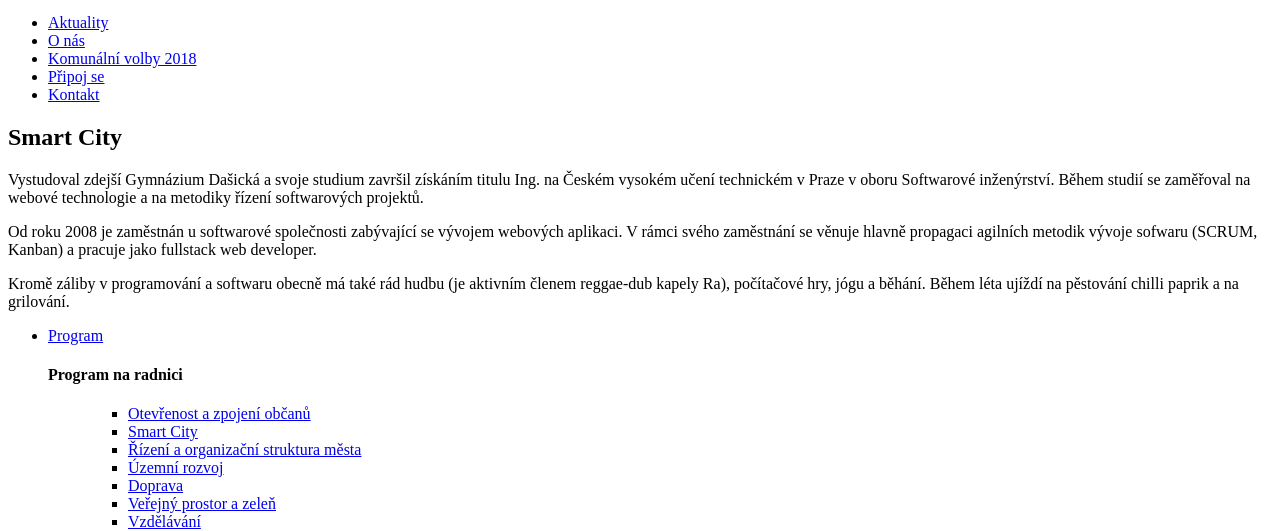
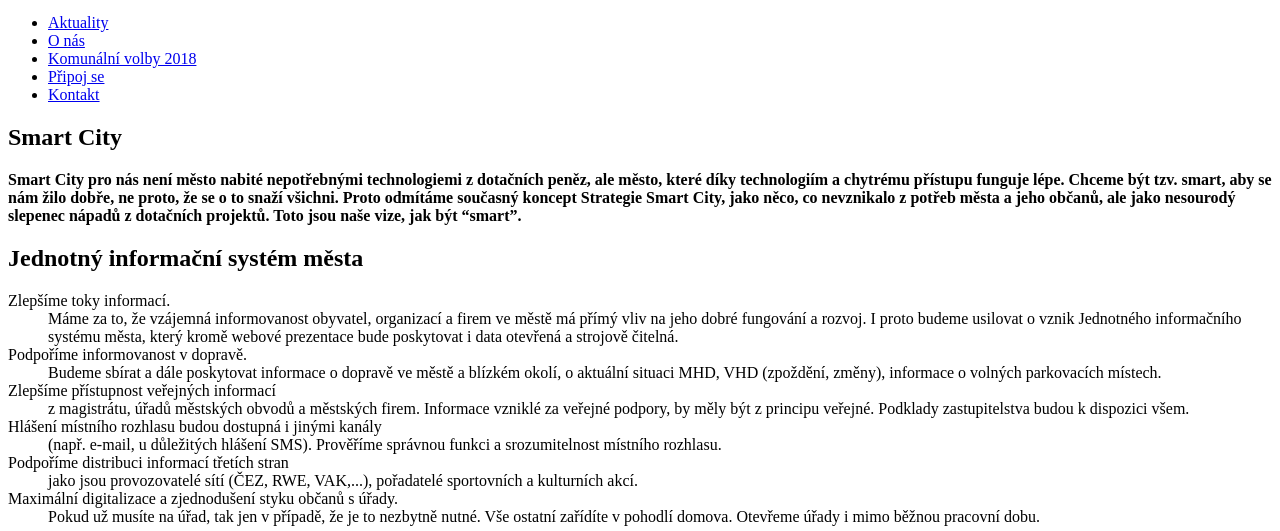
Before and after one commit to pirati-web/pardubice.pirati.cz, a Jekyll site: the page built from _program/smart-city.md, in a window 1280 px wide and 1400 px high, scrolled down 2453 px. Shown: the part 89-620 px from the top of the window. Built offline with Jekyll 4.4.1, drawn with Linux system fonts in a browser that asks for light colours; some of the changed text lies outside the part shown.

Commit message:
[feature] added smart-city

```diff
--- a/_program/smart-city.md
+++ b/_program/smart-city.md
@@ -1,13 +1,47 @@
 ---
 uid: smart-city
+garant: ondrej.karas
 title: Smart City
 img: people/anna-vavreckova.jpg
 perex: Smart City pro nás není město nabité nepotřebnými technologiemi z dotačních peněz, ale město, které díky technologiím a chytrému přístupu funguje lépe.
 order: 2
 ---
 
-Vystudoval zdejší Gymnázium Dašická a svoje studium završil získáním titulu Ing. na Českém vysokém učení technickém v Praze v oboru Softwarové inženýrství. Během studií se zaměřoval na webové technologie a na metodiky řízení softwarových projektů.
+**Smart City pro nás není město nabité nepotřebnými technologiemi z dotačních peněz, ale město, které díky technologiím a chytrému přístupu funguje lépe. Chceme být tzv. smart, aby se nám žilo dobře, ne proto, že se o to snaží všichni. Proto odmítáme současný koncept Strategie Smart City, jako něco, co nevznikalo z potřeb města a jeho občanů, ale jako nesourodý slepenec nápadů z dotačních projektů. Toto jsou naše vize, jak být “smart”.**
 
-Od roku 2008 je zaměstnán u softwarové společnosti zabývající se vývojem webových aplikaci. V rámci svého zaměstnání se věnuje hlavně propagaci agilních metodik vývoje sofwaru (SCRUM, Kanban) a pracuje jako fullstack web developer.
+## Jednotný informační systém města
 
-Kromě záliby v programování a softwaru obecně má také rád hudbu (je aktivním členem reggae-dub kapely Ra), počítačové hry, jógu a běhání. Během léta ujíždí na pěstování chilli paprik a na grilování.
+<dl class="c-program-key-point-list">
+    <dt>Zlepšíme toky informací.</dt>
+    <dd>Máme za to, že vzájemná informovanost obyvatel, organizací a firem ve městě má přímý vliv na jeho dobré fungování a rozvoj. I proto budeme usilovat o vznik Jednotného informačního systému města, který kromě webové prezentace bude poskytovat i data otevřená a strojově čitelná.</dd>
+    <dt>Podpoříme informovanost v dopravě.</dt>
+    <dd>Budeme sbírat a dále poskytovat informace o dopravě ve městě a blízkém okolí, o aktuální situaci MHD, VHD (zpoždění, změny), informace o volných parkovacích místech.</dd>
+    <dt>Zlepšíme přístupnost veřejných informací</dt>
+    <dd>z magistrátu, úřadů městských obvodů a městských firem. Informace vzniklé za veřejné podpory, by měly být z principu veřejné. Podklady zastupitelstva budou k dispozici všem.</dd>
+    <dt>Hlášení místního rozhlasu budou dostupná i jinými kanály</dt>
+    <dd>(např. e-mail, u důležitých hlášení SMS). Prověříme správnou funkci a srozumitelnost místního rozhlasu.</dd>
+    <dt>Podpoříme distribuci informací třetích stran</dt>
+    <dd>jako jsou provozovatelé sítí (ČEZ, RWE, VAK,...), pořadatelé sportovních a kulturních akcí.</dd>
+    <dt>Maximální digitalizace a zjednodušení styku občanů s úřady.</dt>
+    <dd>Pokud už musíte na úřad, tak jen v případě, že je to nezbytně nutné. Vše ostatní zařídíte v pohodlí domova. Otevřeme úřady i mimo běžnou pracovní dobu.</dd>
+</dl>
+
+## Podnikatelský inkubátor a coworky
+
+<dl class="c-program-key-point-list">
+    <dt>Podpora pro začínající podnikatele.</dt>
+    <dd>Pardubice jsou tradiční líhní chytrých a nadaných lidí. Jen jim, na rozdíl od mnoha jiných měst, nepomáhají dostatečně se postavit na vlastní nohy. Podpoříme rozvoj Pardubického podnikatelského inkubátoru (<a href="https://www.p-pink.cz/" title="P-PINK" target="_blank">P-PINK</a>).</dd>
+    <dt>Podpoříme Coworky.</dt>
+    <dd>Sdílené pracovní prostory dnes neodmyslitelně patří k modernímu stylu práce. Podpoříme rozvoj důstojných <a href="https://cs.wikipedia.org/wiki/Coworking" title="Cowork" target=")blank">coworkových</a> prostor nejen pro potřeby podnikatelského inkubátoru, ale také pro širokou veřejnost.</dd>
+</dl>
+
+## Elektromobilita, sdílená ekonomika, odpady
+
+<dl class="c-program-key-point-list">
+    <dt>Větší podíl elektromobility v MHD a městských firmách.</dt>
+    <dd>Ovšem ne za každou cenu. Kromě ekologického hlediska musí dávat smysl i z pohledu pořizovacích a provozních nákladů.</dd>
+    <dt>Využití sdílených dopravních prostředků.</dt>
+    <dd>Budeme hledat cesty k jejich využití, abychom tím ulevili přeplněným silnicím a parkovištím.</dd>
+    <dt>Efektivní nakládání s odpady.</dt>
+    <dd>Podpoříme kroky vedoucí k efektivnímu nakládání s opady za účelem minimalizace podílu netříděného odpadu a snížení nákladů na jeho svoz, zpracování a likvidaci.</dd>
+</dl>
```
